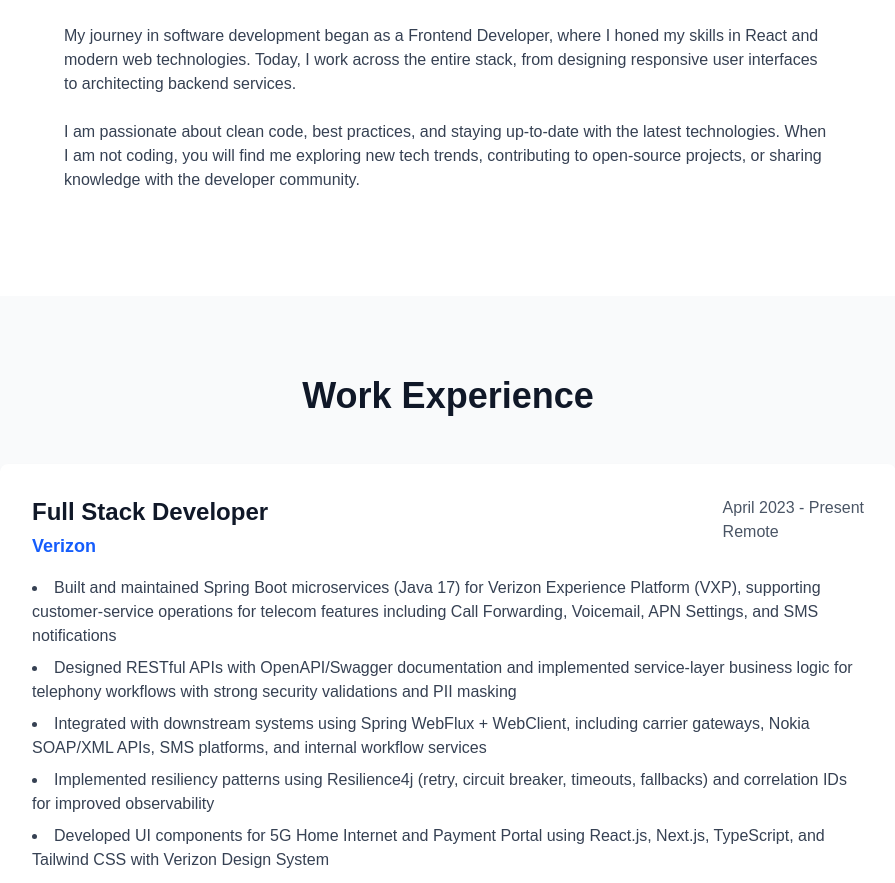
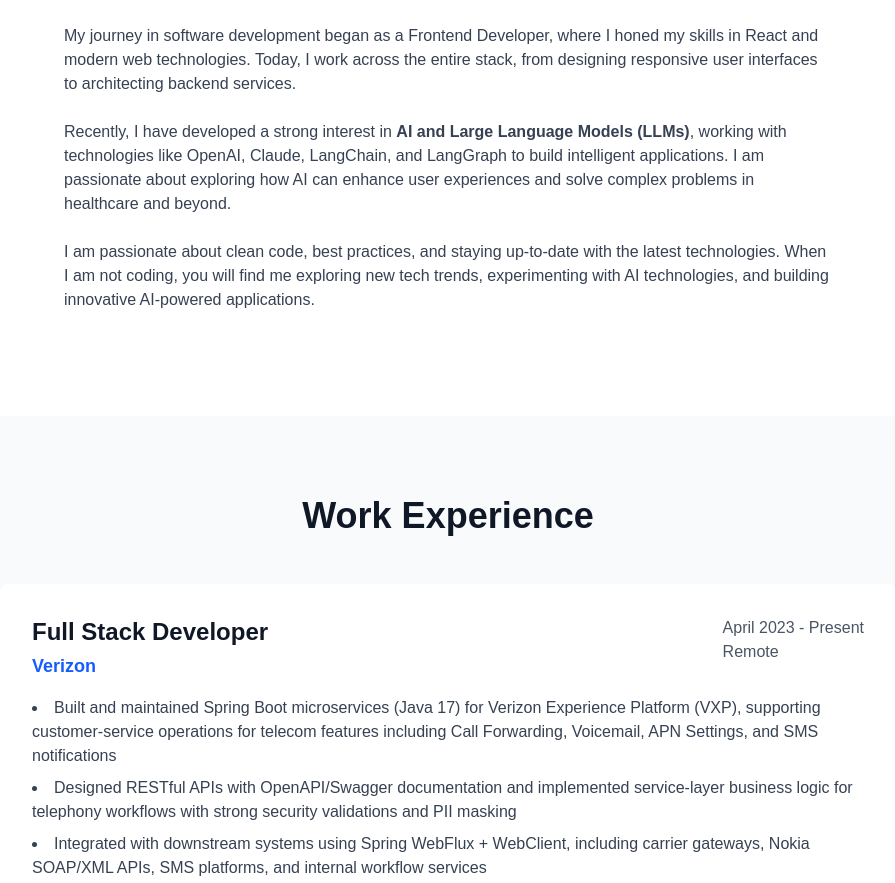
Before and after one commit to Gopikrishna1980/portfolio-nextjs, a Next.js app: page / in a window 1280 px wide. Shown: the part 1040-1923 px from the top of the page, without its empty margins (192-1087 px from the left). Built offline with nearby package versions, Linux system fonts and the light colour scheme.

Commit message:
Update About section: add AI/LLM expertise with OpenAI, Claude, LangChain, LangGraph

```diff
--- a/components/sections/About.tsx
+++ b/components/sections/About.tsx
@@ -18,9 +18,15 @@ export default function About() {
               from designing responsive user interfaces to architecting backend services.
             </p>
             <p className="mb-6">
+              Recently, I have developed a strong interest in <strong>AI and Large Language Models (LLMs)</strong>,
+              working with technologies like OpenAI, Claude, LangChain, and LangGraph to build intelligent
+              applications. I am passionate about exploring how AI can enhance user experiences and solve
+              complex problems in healthcare and beyond.
+            </p>
+            <p className="mb-6">
               I am passionate about clean code, best practices, and staying up-to-date with the
               latest technologies. When I am not coding, you will find me exploring new tech trends,
-              contributing to open-source projects, or sharing knowledge with the developer community.
+              experimenting with AI technologies, and building innovative AI-powered applications.
             </p>
           </div>
         </div>
```
